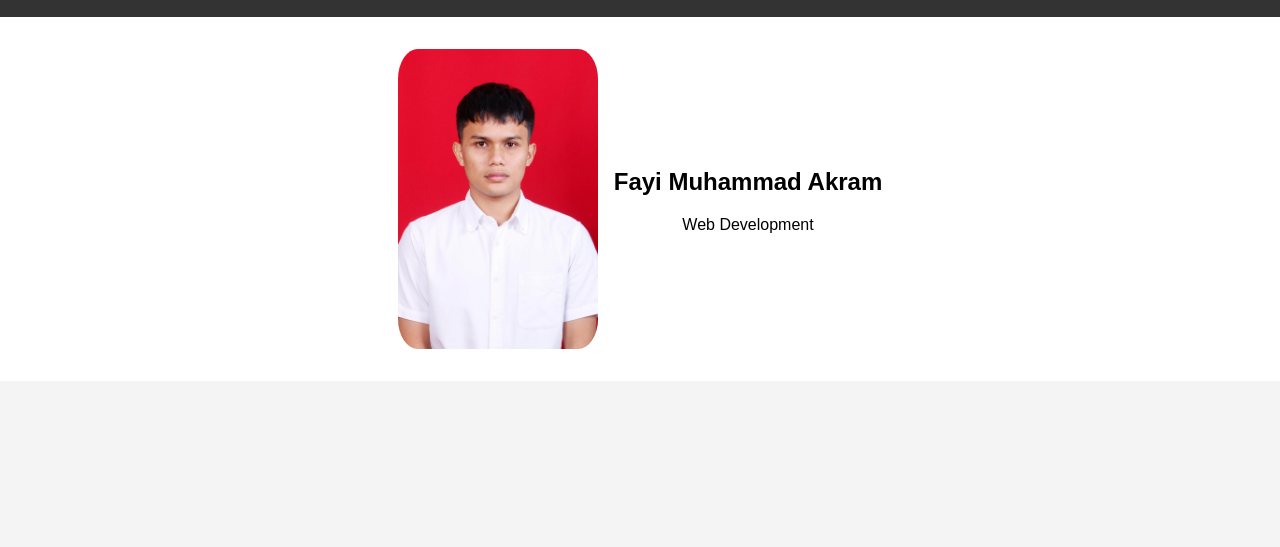
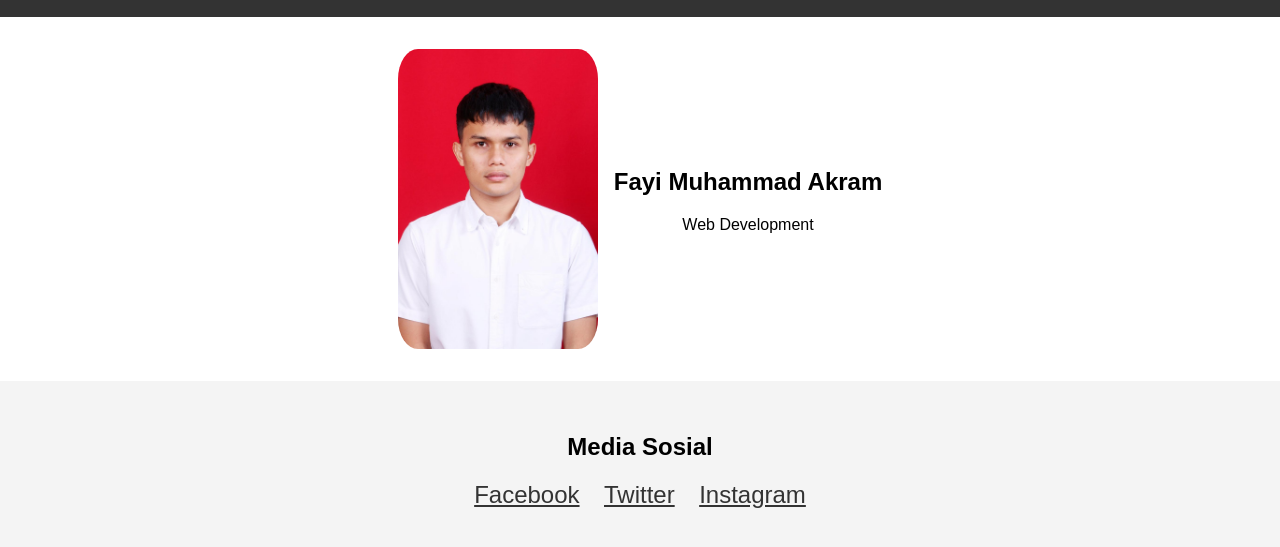
Before and after one commit to fayiakram/my-portofolio2024, a plain HTML site: page index.html in a window 1280 px wide. Shown: the part 95-642 px from the top of the page. Drawn offline with Linux system fonts and the light colour scheme.

Commit message:
#2 feature/social-media done

```diff
--- a/assets/css/styles.css
+++ b/assets/css/styles.css
@@ -42,3 +42,17 @@ header {
     padding: 1em;
     background-color: #fff;
 }
+
+/* Section profile */
+.social-media {
+    text-align: center;
+    background-color: #f4f4f4;
+    padding: 2em;
+}
+
+.social-media a {
+    display: inline-block;
+    margin: 0 10px;
+    color: #333;
+    font-size: 1.5em;
+}
--- a/index.html
+++ b/index.html
@@ -19,6 +19,13 @@
             <p>Web Development</p>
         </div>
     </section>
+
+    <section class="social-media">
+        <h2>Media Sosial</h2>
+        <a href="https://www.facebook.com/">Facebook</a>
+        <a href="https://www.twitter.com/">Twitter</a>
+        <a href="https://www.instagram.com/">Instagram</a>
+    </section>
 </body>
 
 </html>
```
